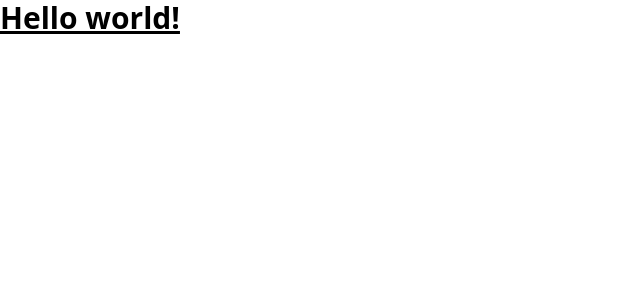
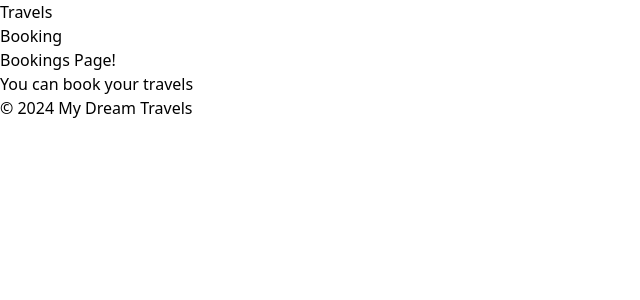
Before and after one commit to tehawanka/dream-travel, a Nuxt app: page /bookings in a window 1280 px wide. Shown: the top 300 px of the page, without its empty margins (0-640 px from the left). Built offline with nearby package versions, Linux system fonts and the light colour scheme.

Commit message:
feat: add basic routing

```diff
--- /dev/null
+++ b/layouts/default.vue
@@ -0,0 +1,16 @@
+<template>
+  <div>
+     <header>
+      <nav>
+      <ul>
+        <li><nuxt-link to="/travels">Travels</nuxt-link></li>
+        <li><nuxt-link to="/bookings">Booking</nuxt-link></li>
+      </ul>
+    </nav>
+     </header>
+     <NuxtPage />
+     <footer>
+       <p>&copy; 2024 My Dream Travels</p>
+     </footer>
+  </div>
+ </template>
--- /dev/null
+++ b/pages/bookings.vue
@@ -0,0 +1,9 @@
+<script setup lang="ts">
+
+</script>
+<template>
+  <div>
+    <h1>Bookings Page!</h1>
+    <p>You can book your travels</p>
+  </div>
+</template>
--- /dev/null
+++ b/pages/travels.vue
@@ -0,0 +1,10 @@
+<script setup lang="ts">
+
+</script>
+
+<template>
+  <div>
+    <h1>Travels</h1>
+    <p>Here are some of the places I've been to:</p>
+  </div>
+</template>
```
Also changed, not shown: ___app.vue (renamed from app.vue).
